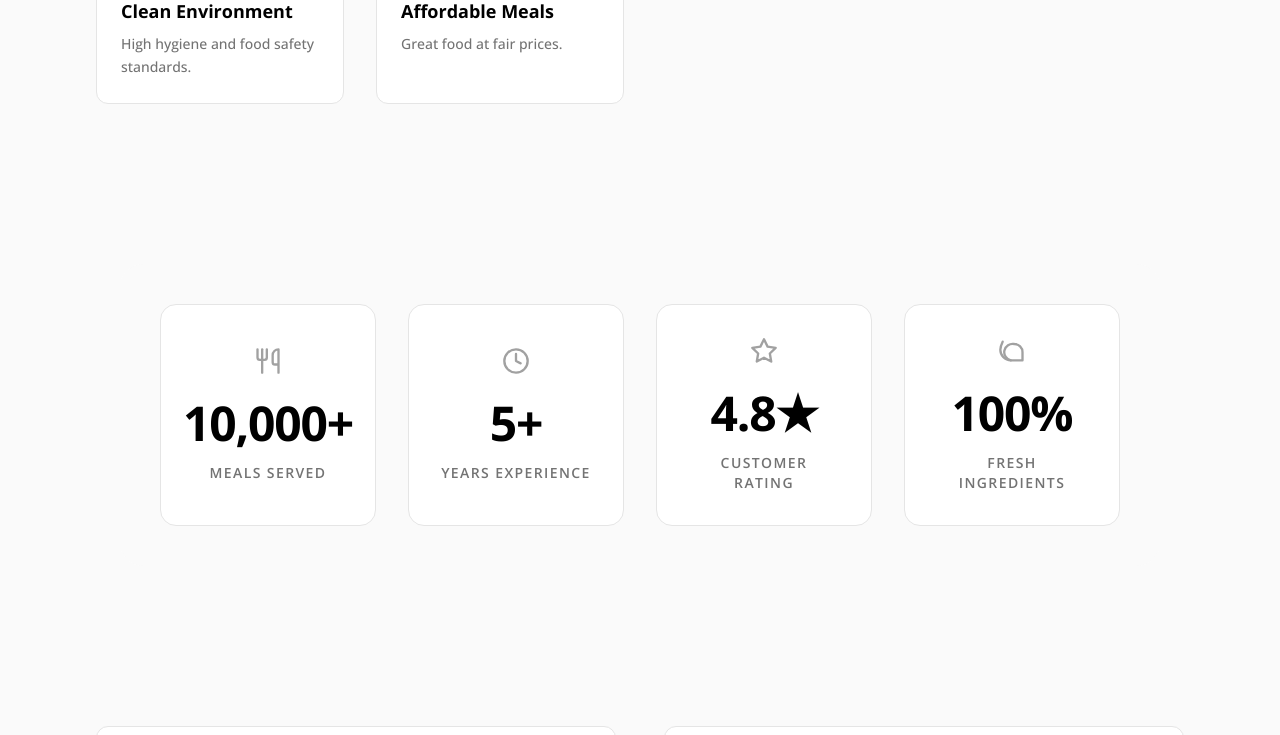
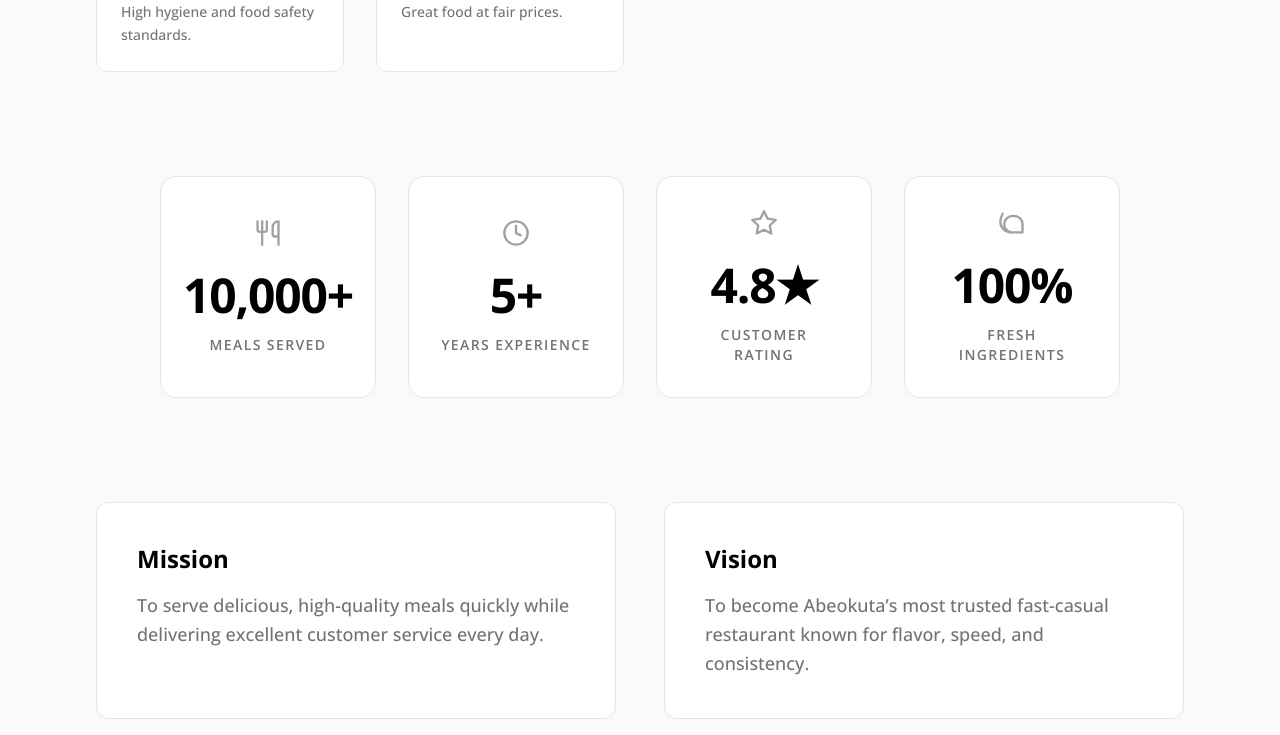
Before and after one commit to Ace-design2/wokcity-restaurant, a Next.js app: page /about in a window 1280 px wide. Shown: the part 2000-2735 px from the top of the page. Built offline with nearby package versions, Linux system fonts and the light colour scheme.

Commit message:
style: Adjust padding and gap values in the about page's main container and the StatsSection component for refined spacing.

```diff
--- a/app/about/page.tsx
+++ b/app/about/page.tsx
@@ -109,7 +109,7 @@ export default function AboutPage() {
       </section>
 
       {/* Main Container - same container width and spacing as the Shop page */}
-      <main className="w-full max-w-[1440px] mx-auto px-6 md:px-8 xl:px-24 py-16 flex flex-col gap-24 overflow-x-hidden">
+      <main className="w-full max-w-[1440px] mx-auto px-6 md:px-8 xl:px-24 py-12 md:py-16 flex flex-col gap-12 md:gap-16 overflow-x-hidden">
 
         {/* 2. Story Section — Main Narrative */}
         <section className="flex flex-col gap-12 lg:gap-16">
--- a/components/StatsSection.tsx
+++ b/components/StatsSection.tsx
@@ -83,7 +83,7 @@ const AnimatedCard = ({ target, suffix, label, isFloat = false, icon }: Animated
   return (
     <div
       ref={ref}
-      className="rounded-2xl border border-neutral-200 bg-white p-4 md:p-8 text-center transition-all duration-300 hover:-translate-y-1 hover:shadow-md flex flex-col items-center justify-center gap-2 group"
+      className="rounded-2xl border border-neutral-200 bg-white p-3 md:p-8 text-center transition-all duration-300 hover:-translate-y-1 hover:shadow-md flex flex-col items-center justify-center gap-2 group"
     >
       <div className="text-neutral-400 mb-2 md:mb-4 group-hover:text-black transition-colors duration-300">
         {icon}
@@ -108,9 +108,9 @@ export default function StatsSection() {
   ];
 
   return (
-    <section className="w-full max-w-[1200px] mx-auto px-4 sm:px-6 py-16">
-      <div className="rounded-3xl bg-neutral-50 p-4 sm:p-6 md:p-10">
-        <div className="grid grid-cols-2 lg:grid-cols-4 gap-3 sm:gap-4 md:gap-8">
+    <section className="w-full max-w-[1200px] mx-auto px-3 sm:px-6">
+      <div className="rounded-3xl bg-neutral-50 p-3 sm:p-6 md:p-10">
+        <div className="grid grid-cols-2 lg:grid-cols-4 gap-2 sm:gap-4 md:gap-8">
           {stats.map((stat, idx) => (
             <AnimatedCard key={idx} {...stat} />
           ))}
```
